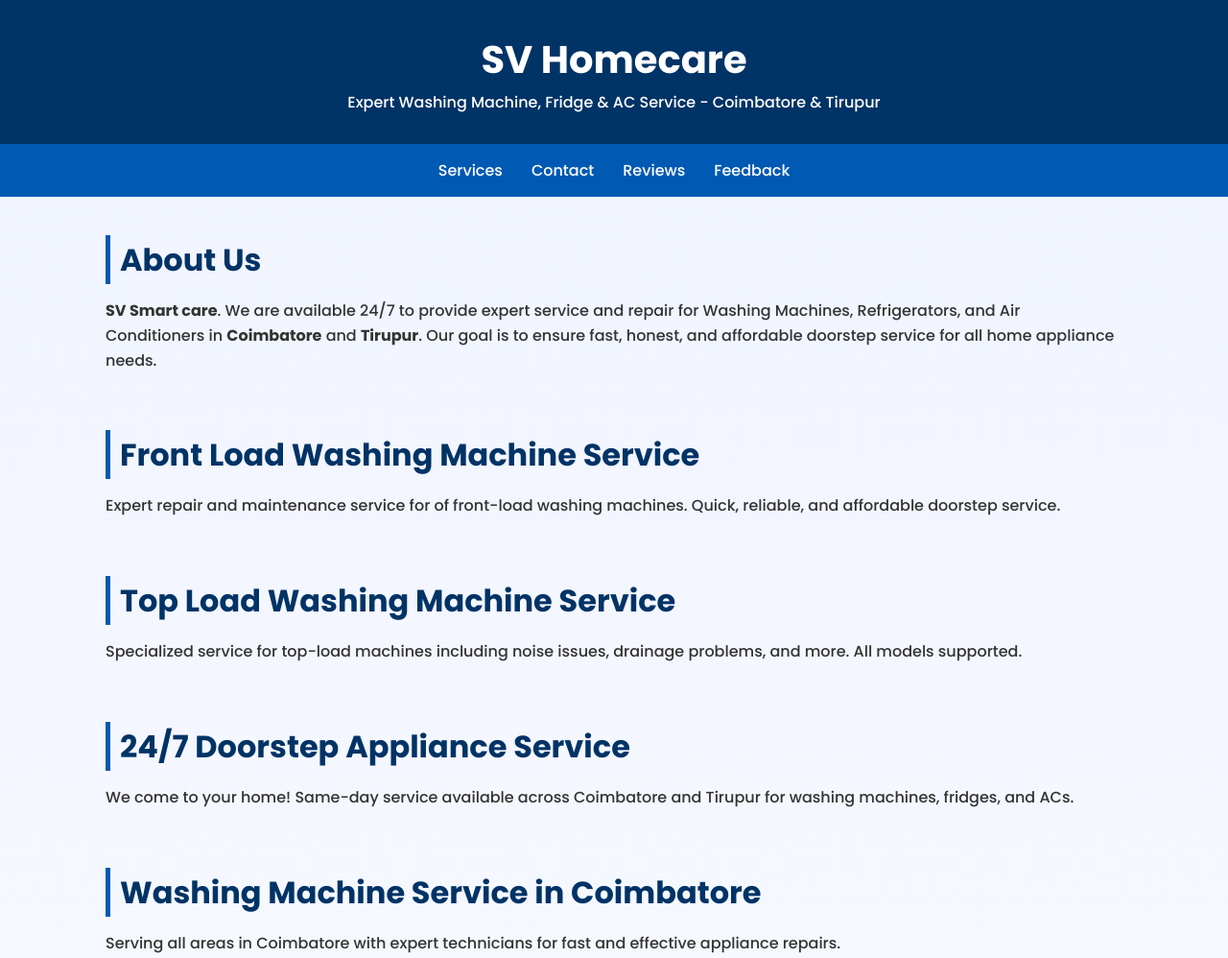
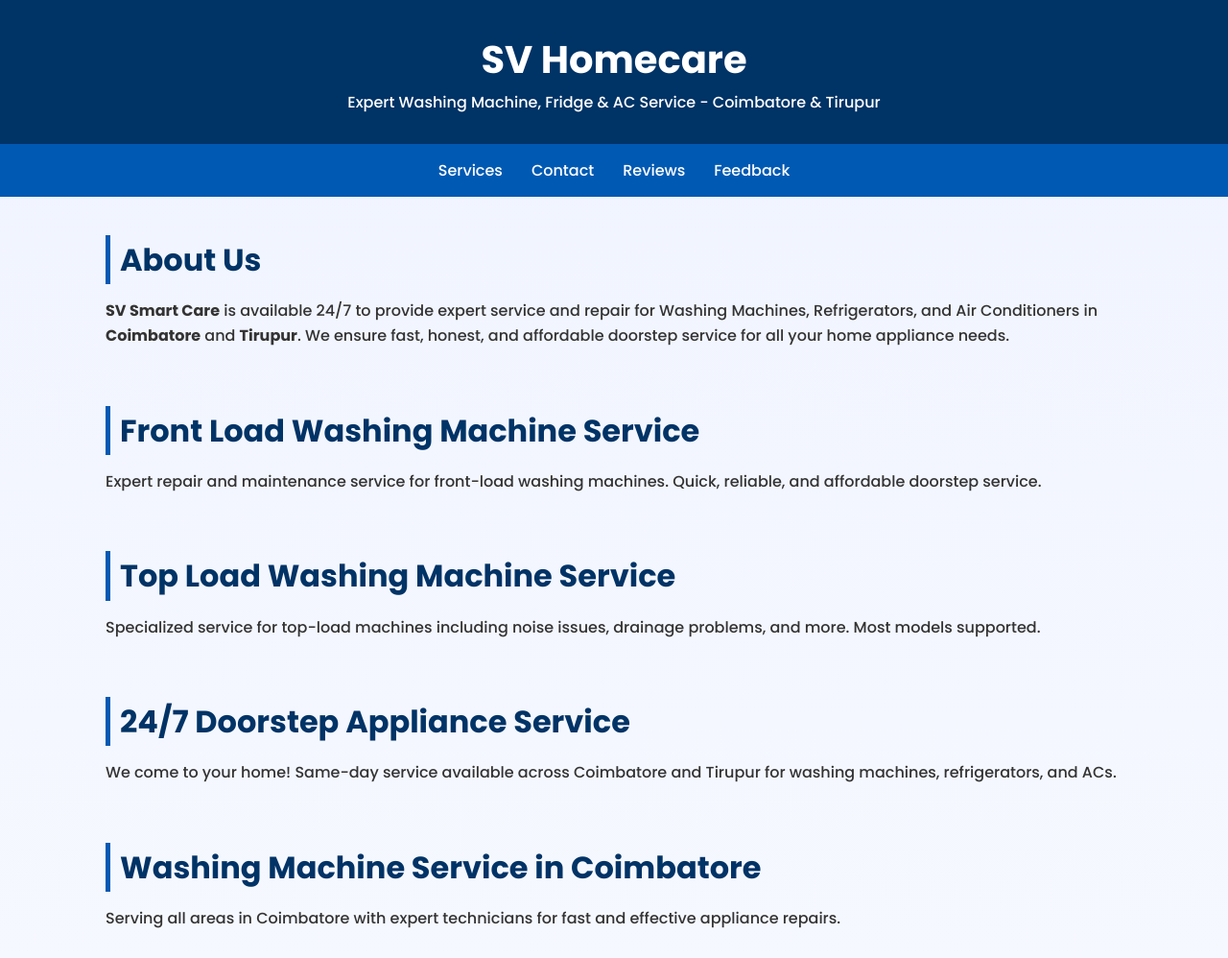
Before and after one commit to SvHomeCare/SV_Home_Care, a plain HTML site: page index.html in a window 1280 px wide. Shown: the top 998 px of the page at 96% size. Drawn offline with Linux system fonts and the light colour scheme.

Commit message:
Update index.html

```diff
--- a/index.html
+++ b/index.html
@@ -4,6 +4,7 @@
   <meta charset="UTF-8" />
   <meta name="viewport" content="width=device-width, initial-scale=1.0" />
   <title>SV Homecare - Washing Machine, AC, Fridge Service</title>
+  <meta name="description" content="SV Homecare offers expert 24/7 washing machine, fridge, and AC service in Coimbatore & Tirupur. Call 6385255152 for fast, reliable home appliance repair.">
   <link href="https://fonts.googleapis.com/css2?family=Poppins:wght@300;500;700&display=swap" rel="stylesheet">
   <link rel="stylesheet" href="style.css">
 </head>
@@ -21,25 +22,25 @@
   <div class="container">
     <section class="about">
       <h2>About Us</h2>
-      <p> <strong>SV Smart care</strong>. We are available 24/7 to provide expert service and repair for Washing Machines, Refrigerators, and Air Conditioners in <strong>Coimbatore</strong> and <strong>Tirupur</strong>. Our goal is to ensure fast, honest, and affordable doorstep service for all home appliance needs.</p>
+      <p><strong>SV Smart Care</strong> is available 24/7 to provide expert service and repair for Washing Machines, Refrigerators, and Air Conditioners in <strong>Coimbatore</strong> and <strong>Tirupur</strong>. We ensure fast, honest, and affordable doorstep service for all your home appliance needs.</p>
     </section>
 
     <!-- Front Load Service -->
     <section id="front-load">
       <h2>Front Load Washing Machine Service</h2>
-      <p>Expert repair and maintenance service for of front-load washing machines. Quick, reliable, and affordable doorstep service.</p>
+      <p>Expert repair and maintenance service for front-load washing machines. Quick, reliable, and affordable doorstep service.</p>
     </section>
 
     <!-- Top Load Service -->
     <section id="top-load">
       <h2>Top Load Washing Machine Service</h2>
-      <p>Specialized service for top-load machines including noise issues, drainage problems, and more. All models supported.</p>
+      <p>Specialized service for top-load machines including noise issues, drainage problems, and more. Most models supported.</p>
     </section>
 
     <!-- Doorstep Service -->
     <section id="doorstep">
       <h2>24/7 Doorstep Appliance Service</h2>
-      <p>We come to your home! Same-day service available across Coimbatore and Tirupur for washing machines, fridges, and ACs.</p>
+      <p>We come to your home! Same-day service available across Coimbatore and Tirupur for washing machines, refrigerators, and ACs.</p>
     </section>
 
     <!-- Coimbatore Services -->
@@ -67,7 +68,7 @@
     <section class="contact" id="contact">
       <h2>Contact Us</h2>
       <div class="contact-info">
-        📞 <strong>Call / WhatsApp:</strong> 6385255152<br>
+        📞 <strong>Call / WhatsApp:</strong> <a href="tel:6385255152">6385255152</a><br>
         📍 <strong>Location:</strong> Coimbatore, Tirupur<br>
         ⏰ <strong>Open:</strong> 24 Hours / 7 Days
       </div>
@@ -88,7 +89,7 @@
     <!-- Feedback Section -->
     <section class="feedback" id="feedback">
       <h2>Leave Your Feedback</h2>
-      <form class="feedback-form" onsubmit="alert('Thank you for your feedback!'); return false;">
+      <form class="feedback-form" action="https://formspree.io/f/xkgrkapb" method="POST">
         <input type="text" name="name" placeholder="Your Name" required />
         <input type="email" name="email" placeholder="Your Email (optional)" />
         <textarea name="message" rows="5" placeholder="Your feedback..." required></textarea>
```
